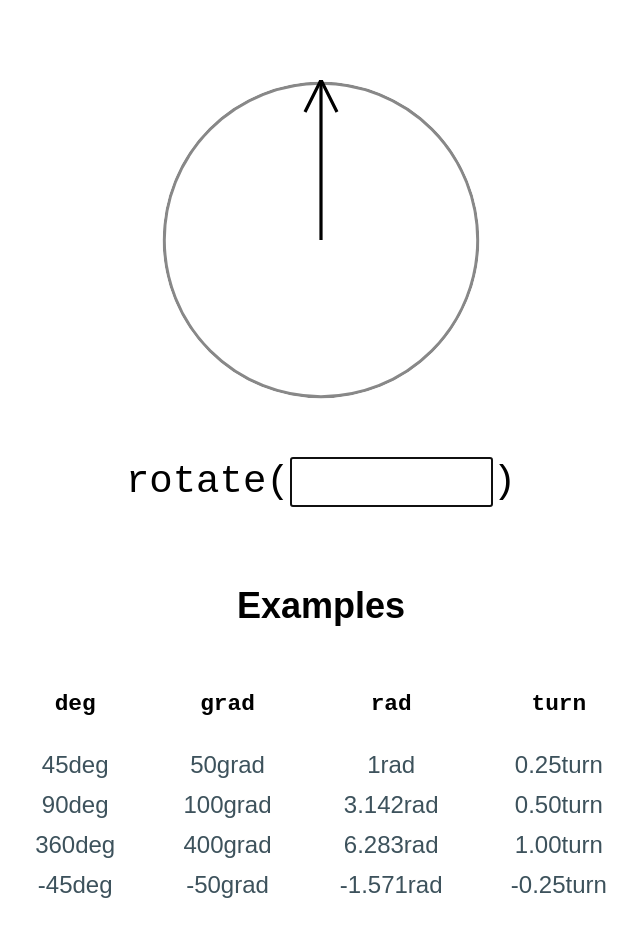
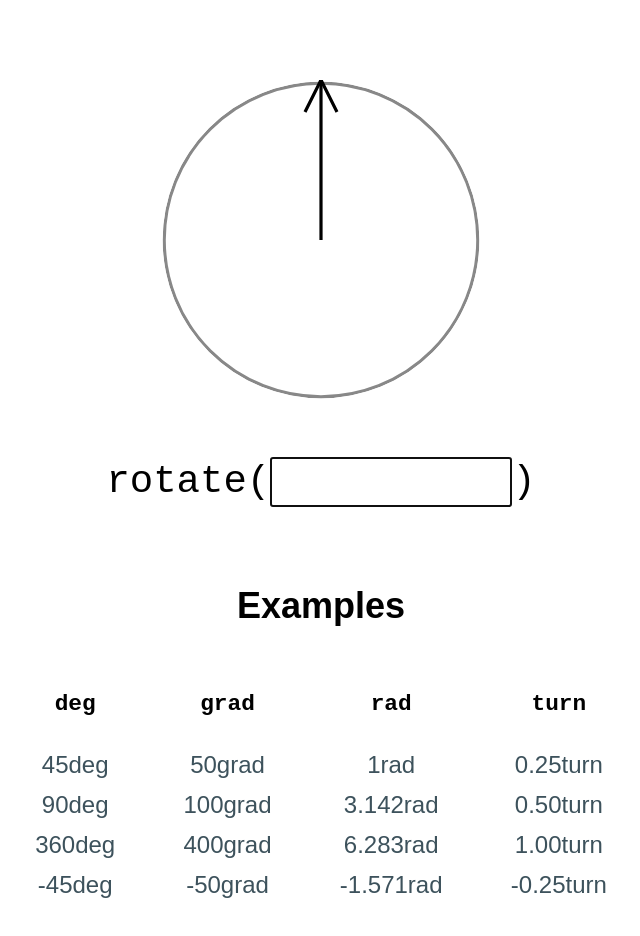
Before and after one commit to j-/angle, a React (Create React App) app: page / in a window 1280 px wide. Shown: the top 936 px of the page, without its empty margins (319-959 px from the left). Built offline with nearby package versions, Linux system fonts and the light colour scheme.

Commit message:
Bump up input from 5em to 6

```diff
--- a/src/components/Rotate.css
+++ b/src/components/Rotate.css
@@ -1,4 +1,4 @@
 .Rotate input {
 	font: inherit;
-	width: 5em;
+	width: 6em;
 }
```
